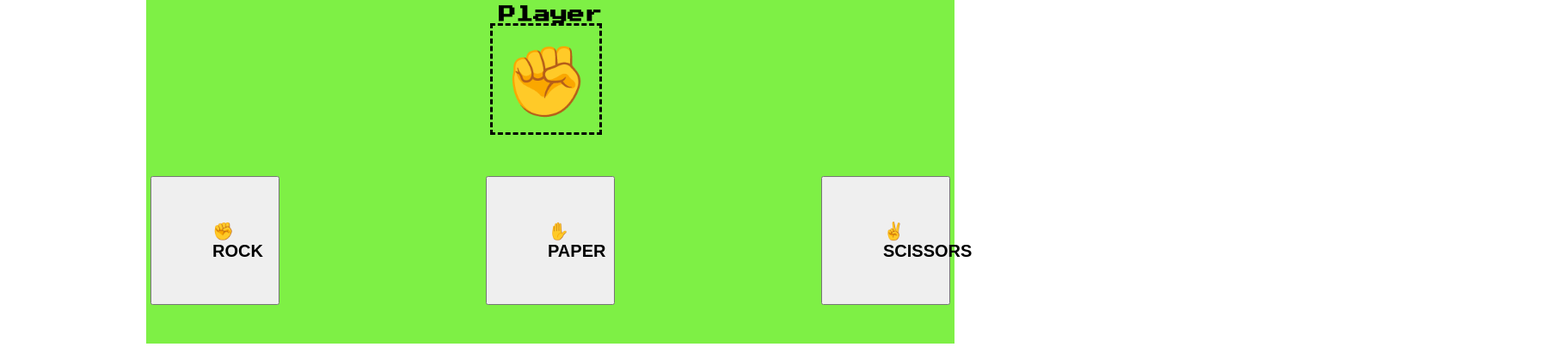
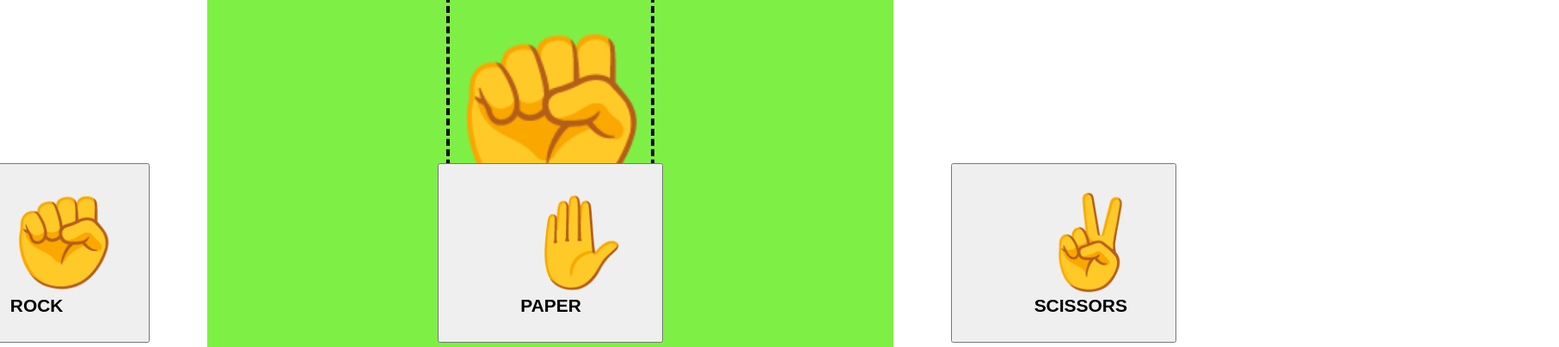
Before and after one commit to JoeEnen/Rock-Paper-Scissors-Game, a plain HTML site: page index.html in a window 1280 px wide. Shown: the part 486-890 px from the top of the page at 86% size, 1813 px wide, since content can reach past the window. Drawn offline with Linux system fonts and the light colour scheme.

Commit message:
added more CSS

```diff
--- a/index.html
+++ b/index.html
@@ -30,7 +30,7 @@
 
     <section class="heroe">
         <div class="action-display">
-            <p>Computer</p>
+            <p class="atext">Computer</p>
             <p class="symbols" id="computerChoice">✊</p>
         </div>
     </section>
--- a/styles.css
+++ b/styles.css
@@ -1,12 +1,12 @@
 /* Basic setups */
 * {
-    margin: 0rem 5rem;
+    margin: 0rem 7rem;
     padding: 0rem 1rem;
     box-sizing: border-box;
 }
 
 html {
-    font-size: 62.5%;
+    font-size: 65.5%;
 }
 
 body {
@@ -26,11 +26,13 @@ body {
     background-color: rgb(126, 240, 69);
 }
 
-.hlinks, .count-container {
+.hlinks,
+.count-container {
     display: flex;
     align-items: center;
-    gap: 5rem;
+    gap: 1rem;
 }
+
 .hlinks h1 {
     font-family: 'Times New Roman', Times, serif;
     font-size: 4rem;
@@ -39,7 +41,7 @@ body {
 .myname {
     font-size: 2rem;
     color: black;
-    margin-left: 10px;
+    margin-left: 1rem;
 }
 
 /* Hero section */
@@ -51,10 +53,14 @@ body {
     height: 30vh;
     font-family: 'Times New Roman', Times, serif;
 }
-.heroe p{
-    font-size: 3rem;
+.action-display {
+    padding-bottom: 2rem;
+}
+.heroe p {
     text-align: center;
 }
+
+
 
 /* Action area */
 .actionarea {
@@ -77,7 +83,7 @@ body {
     display: flex;
     align-items: center;
     justify-content: center;
-    padding-top: 2rem;
+    padding-top: 9rem;
 }
 
 .action-display {
@@ -87,15 +93,24 @@ body {
 }
 
 .symbols {
-    width: 13rem;
-    height: 13rem;
-    border: dashed black 3px;
+    width: 23rem;
+    height: 28rem;
+    border: dashed black 0.4rem;
     font-weight: bold;
     text-align: center;
-    font-size: 8rem;
+    font-size: 19rem;
     display: flex;
     justify-content: center;
     align-items: center;
+    margin-top: 1rem;
+}
+
+.footer p {
+    font-family: 'Times New Roman', Times, serif;
+}
+
+.atext {
+    font-size: 4rem;
 }
 
 /* Choices section */
@@ -109,8 +124,9 @@ body {
 }
 
 .choices button {
-    width: 15rem;
-    height: 15rem;
+    margin-top: 2rem;
+    width: 25rem;
+    height: 20rem;
     font-size: 2rem;
     font-weight: bold;
 }
@@ -122,3 +138,7 @@ body {
 .redText {
     color: red;
 }
+
+.symbol {
+    font-size: 10rem;
+}
```
